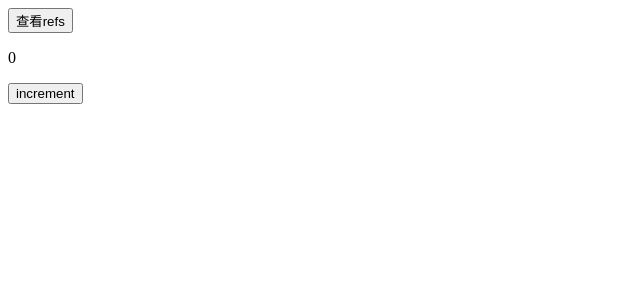
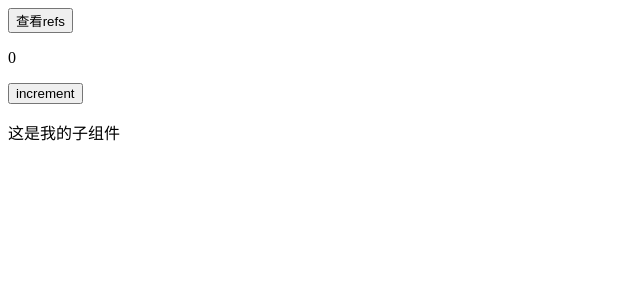
Before and after one commit to pe-3/react-vue, a Vue app: page / in a window 1280 px wide. Shown: the top 300 px of the page, without its empty margins (0-640 px from the left). Built offline with nearby package versions, Linux system fonts and the light colour scheme.

Commit message:
feat: 添加子组件

```diff
--- a/src/App.js
+++ b/src/App.js
@@ -16,6 +16,12 @@ const Template = forwardRef(({ vm }, ref) => {
       </button>
       <p ref={$refs.set('count-render')}>{ count }</p>
       <button onClick={increment}>increment</button>
+      <Vue
+        name='child1'
+        ref={$refs.set('child1')}
+      >
+        <p>这是我的子组件</p>
+      </Vue>
     </div>
   );
 });
```
